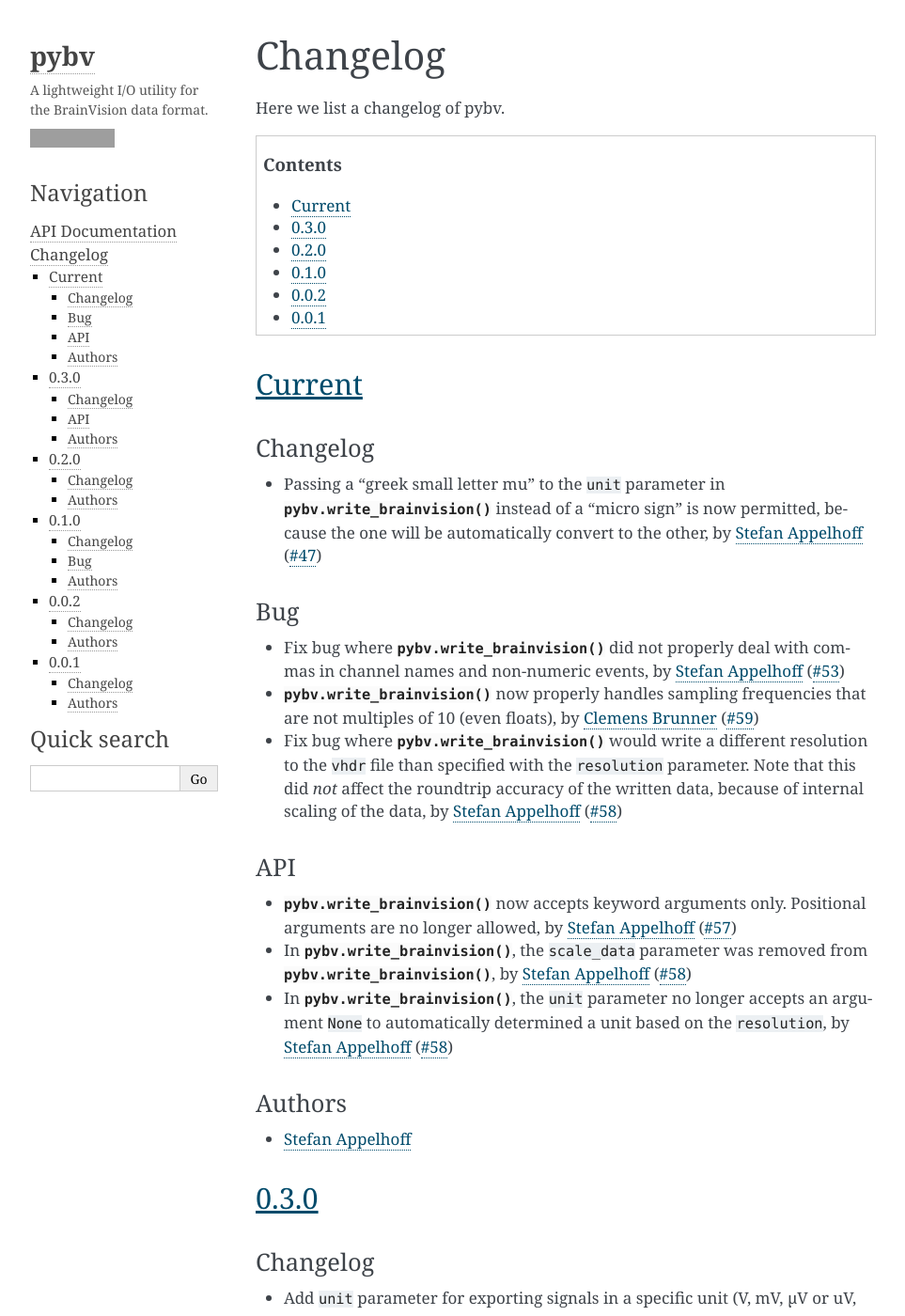
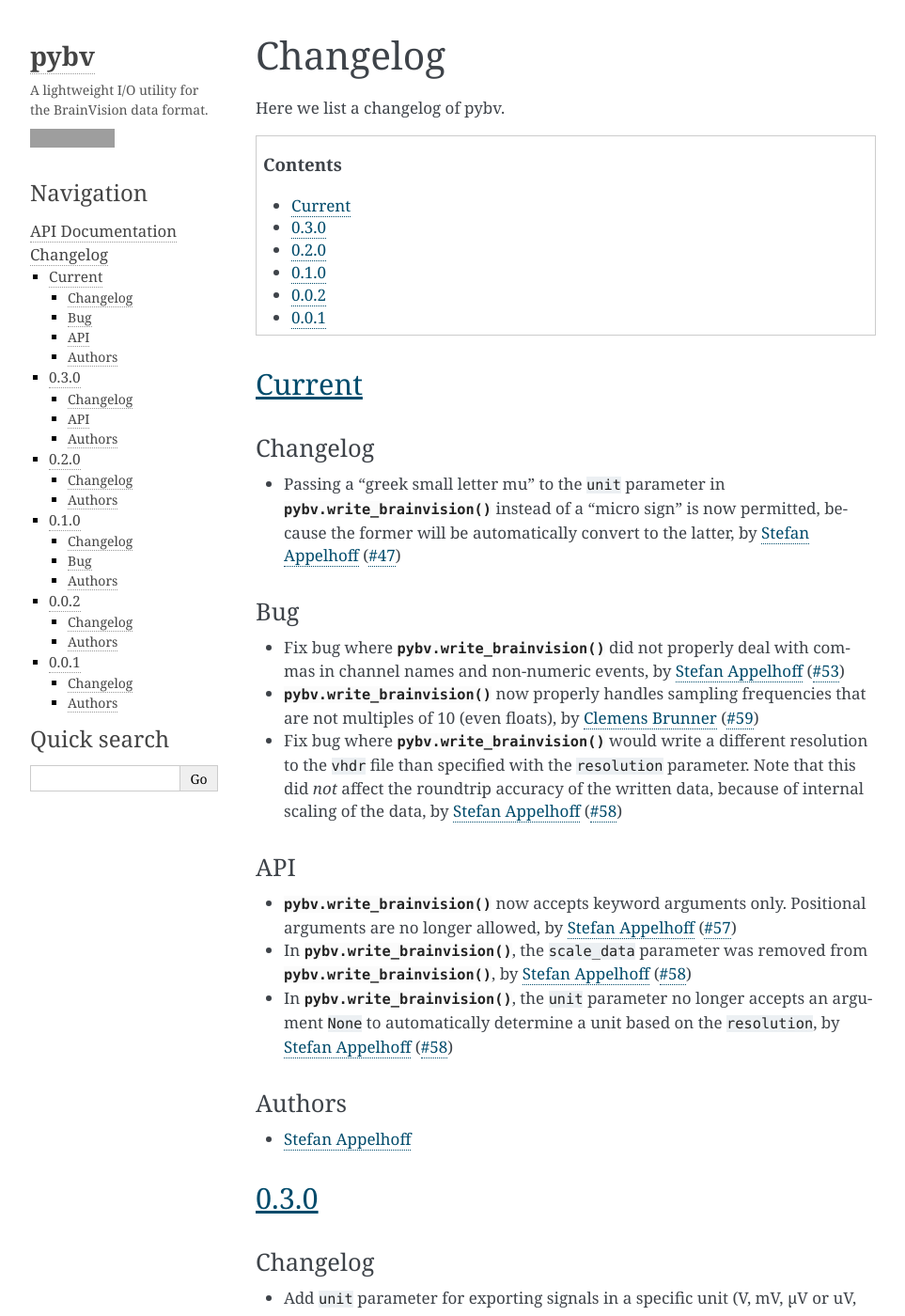
Before and after one commit to bids-standard/pybv, a Sphinx documentation site: the page built from docs/changelog.rst, in a window 1280 px wide and 1400 px high. Shown: the whole window at 94% size, without its empty margins (148-1111 px from the left). Built offline with Sphinx 7.4.7, drawn with Linux system fonts in a browser that asks for light colours; grey boxes are pictures that could not be loaded.

Commit message:
Apply suggestions from code review
Co-authored-by: Clemens Brunner <clemens.brunner@gmail.com>

```diff
--- a/docs/changelog.rst
+++ b/docs/changelog.rst
@@ -17,7 +17,7 @@ Current
 
 Changelog
 ~~~~~~~~~
-- Passing a "greek small letter mu" to the ``unit`` parameter in :func:`pybv.write_brainvision` instead of a "micro sign" is now permitted, because the one will be automatically convert to the other, by `Stefan Appelhoff`_ (`#47 <https://github.com/bids-standard/pybv/pull/47>`_)
+- Passing a "greek small letter mu" to the ``unit`` parameter in :func:`pybv.write_brainvision` instead of a "micro sign" is now permitted, because the former will be automatically convert to the latter, by `Stefan Appelhoff`_ (`#47 <https://github.com/bids-standard/pybv/pull/47>`_)
 
 Bug
 ~~~
@@ -29,7 +29,7 @@ API
 ~~~
 - :func:`pybv.write_brainvision` now accepts keyword arguments only. Positional arguments are no longer allowed, by `Stefan Appelhoff`_ (`#57 <https://github.com/bids-standard/pybv/pull/57>`_)
 - In :func:`pybv.write_brainvision`, the ``scale_data`` parameter was removed from :func:`pybv.write_brainvision`, by `Stefan Appelhoff`_ (`#58 <https://github.com/bids-standard/pybv/pull/58>`_)
-- In :func:`pybv.write_brainvision`, the ``unit`` parameter no longer accepts an argument ``None`` to automatically determined a unit based on the ``resolution``, by `Stefan Appelhoff`_ (`#58 <https://github.com/bids-standard/pybv/pull/58>`_)
+- In :func:`pybv.write_brainvision`, the ``unit`` parameter no longer accepts an argument ``None`` to automatically determine a unit based on the ``resolution``, by `Stefan Appelhoff`_ (`#58 <https://github.com/bids-standard/pybv/pull/58>`_)
 
 Authors
 ~~~~~~~
```
